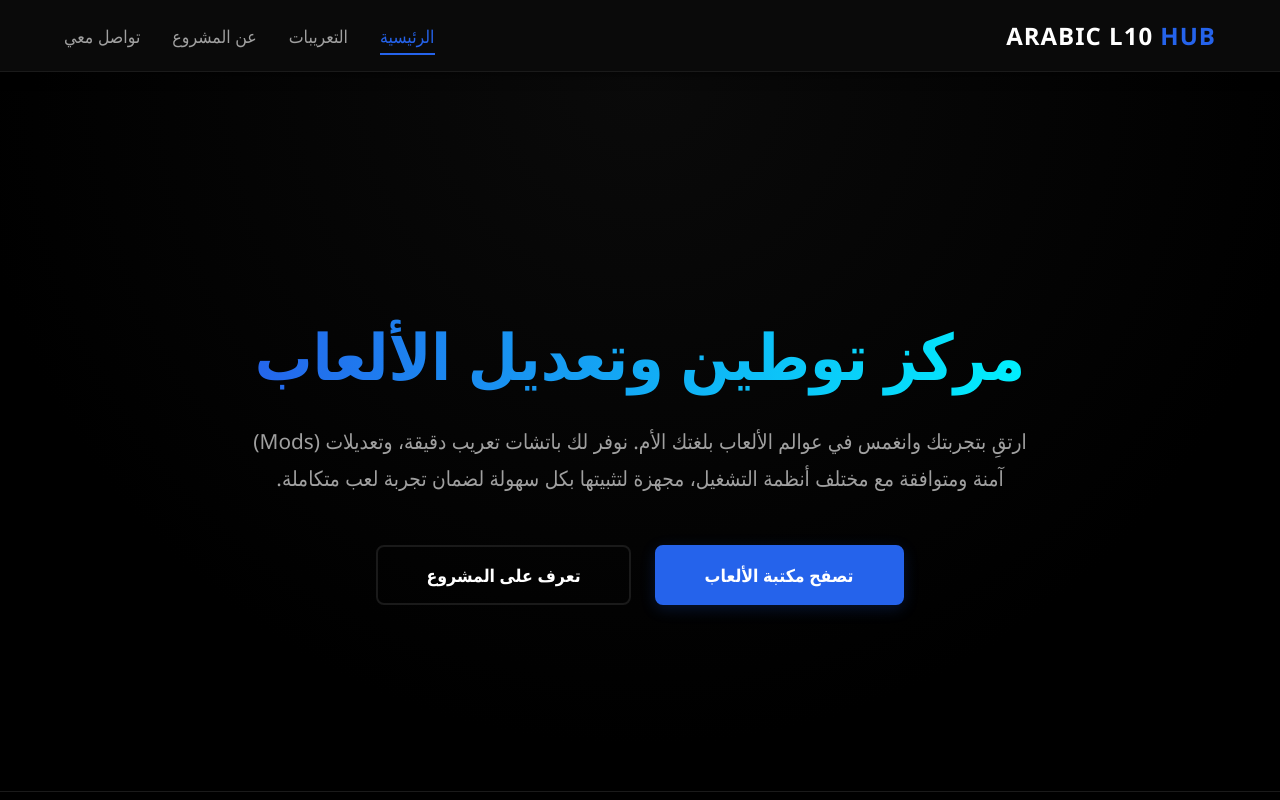
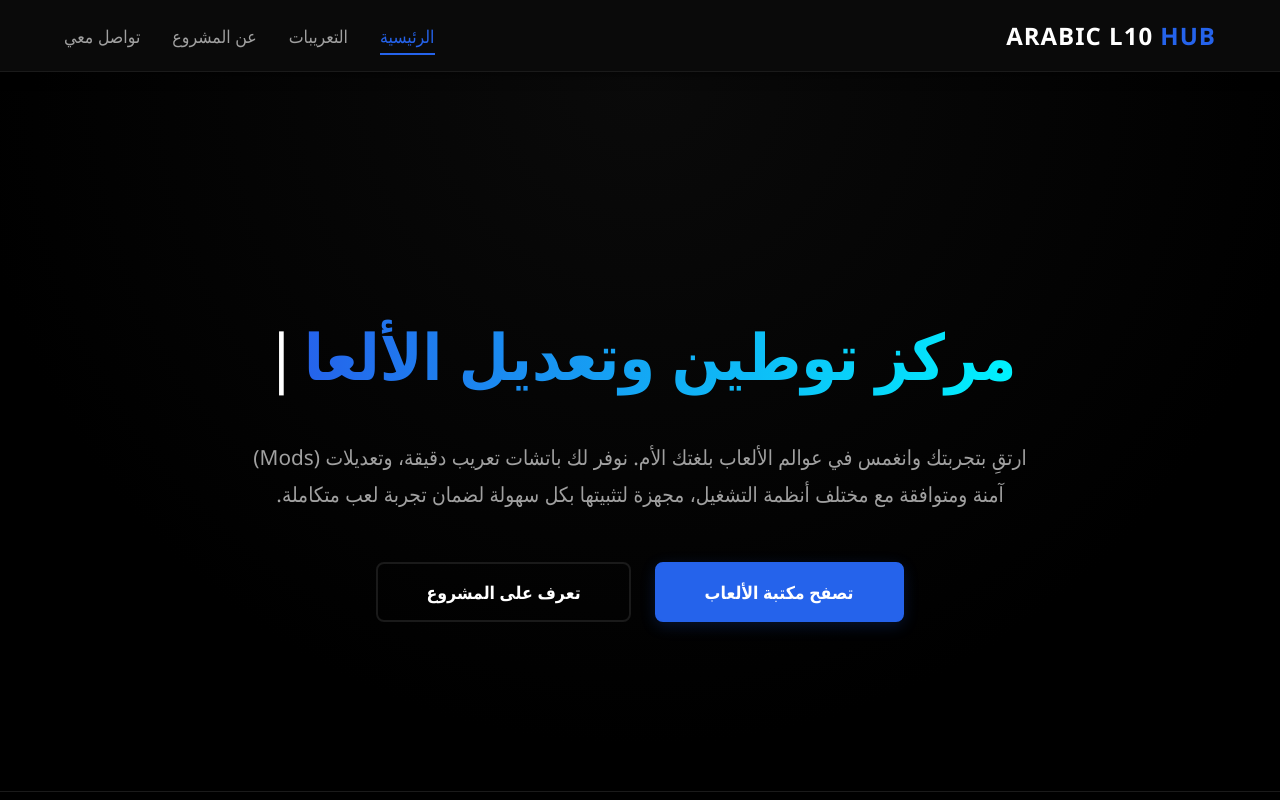
Before and after one commit to AliAl-ojeely/Arabic-L10-Hub, a React (Vite) app: page /#/ in a window 1280 px wide. Shown: the top 800 px of the page. Built offline with nearby package versions, Linux system fonts and the light colour scheme.

Commit message:
add hook file for the rotate text in home page

```diff
--- /dev/null
+++ b/src/hooks/useTypingRotate.js
@@ -0,0 +1,41 @@
+import { useState, useEffect } from 'react';
+
+export const useTypingRotate = (words, typingSpeed = 80, deletingSpeed = 50, pauseDuration = 1800) => {
+    const [text, setText] = useState('');
+    const [isDeleting, setIsDeleting] = useState(false);
+    const [loopNum, setLoopNum] = useState(0);
+
+    useEffect(() => {
+        const currentWordIndex = loopNum % words.length;
+        const fullWord = words[currentWordIndex];
+
+        let speed = isDeleting ? deletingSpeed : typingSpeed;
+
+        // إذا اكتملت الكلمة، ننتظر قليلاً قبل بدء الحذف
+        if (!isDeleting && text === fullWord) {
+            speed = pauseDuration;
+        }
+
+        const timeout = setTimeout(() => {
+            if (isDeleting) {
+                // عملية الحذف
+                setText(fullWord.substring(0, text.length - 1));
+            } else {
+                // عملية الكتابة
+                setText(fullWord.substring(0, text.length + 1));
+            }
+
+            // تبديل الحالة بين الكتابة والحذف
+            if (!isDeleting && text === fullWord) {
+                setIsDeleting(true);
+            } else if (isDeleting && text === '') {
+                setIsDeleting(false);
+                setLoopNum(loopNum + 1);
+            }
+        }, speed);
+
+        return () => clearTimeout(timeout);
+    }, [text, isDeleting, loopNum, words, typingSpeed, deletingSpeed, pauseDuration]);
+
+    return text;
+};
--- a/src/pages/Home/Home.jsx
+++ b/src/pages/Home/Home.jsx
@@ -1,6 +1,7 @@
 import { useState, useEffect } from 'react';
 import { Link } from 'react-router-dom';
 import { fetchTranslationsData } from '../../services/dataLoader';
+import { useTypingRotate } from '../../hooks/useTypingRotate'; // استدعاء التأثير الحركي
 import styles from './Home.module.css';
 
 // مصفوفة تعليقات Reddit الحقيقية المأخوذة من مجتمع اللاعبين
@@ -14,6 +15,17 @@ const redditReviews = [
 const Home = () => {
     const [latestGames, setLatestGames] = useState([]);
     const [currentReview, setCurrentReview] = useState(0);
+
+    // العبارات المتحركة للعنوان الرئيسي
+    const typingWords = [
+        'مركز توطين وتعديل الألعاب',
+        'مكتبة شاملة لتعريبات الألعاب',
+        'أحدث الباتشات والتعديلات الحصرية',
+        'منصتك الأولى للألعاب المعربة'
+    ];
+
+    // تشغيل الـ Hook بسرعة 80 للكتابة، 50 للحذف، و2000 مللي ثانية للتوقف
+    const typedText = useTypingRotate(typingWords, 80, 50, 2000);
 
     // جلب أحدث الألعاب
     useEffect(() => {
@@ -42,8 +54,10 @@ const Home = () => {
             {/* القسم الأول: Hero Section */}
             <section className={styles.heroSection}>
                 <div className={styles.heroContent}>
+                    {/* العنوان المتحرك الجديد */}
                     <h1 className={styles.title}>
-                        مركز <span>توطين وتعديل الألعاب</span>
+                        <span className={styles.typingText}>{typedText}</span>
+                        <span className={styles.cursor}>|</span>
                     </h1>
                     <p className={styles.subtitle}>
                         ارتقِ بتجربتك وانغمس في عوالم الألعاب بلغتك الأم. نوفر لك باتشات تعريب دقيقة، وتعديلات (Mods) آمنة ومتوافقة مع مختلف أنظمة التشغيل، مجهزة لتثبيتها بكل سهولة لضمان تجربة لعب متكاملة.
@@ -140,14 +154,12 @@ const Home = () => {
                 <div className={styles.carouselWrapper}>
                     <div
                         className={styles.carouselTrack}
-                        /* المعادلة الرياضية لدفع العناصر يميناً في بيئة الـ RTL */
                         style={{ transform: `translateX(${currentReview * 100}%)` }}
                     >
                         {redditReviews.map((review) => (
                             <div key={review.id} className={styles.reviewSlide}>
                                 <div className={styles.reviewCard}>
                                     <div className={styles.redditUser}>
-                                        {/* أيقونة مشابهة لـ Reddit */}
                                         <svg viewBox="0 0 24 24" fill="currentColor" width="24" height="24">
                                             <path d="M12 22C6.477 22 2 17.523 2 12S6.477 2 12 2s10 4.477 10 10-4.477 10-10 10zm-2.5-11.5c-.828 0-1.5.672-1.5 1.5s.672 1.5 1.5 1.5 1.5-.672 1.5-1.5-.672-1.5-1.5-1.5zm5 0c-.828 0-1.5.672-1.5 1.5s.672 1.5 1.5 1.5 1.5-.672 1.5-1.5-.672-1.5-1.5-1.5zm-2.5 5c-1.933 0-3.5-1.119-3.5-2.5h7c0 1.381-1.567 2.5-3.5 2.5z" />
                                         </svg>
@@ -159,7 +171,6 @@ const Home = () => {
                         ))}
                     </div>
 
-                    {/* النقاط السفلية لمعرفة مكان التعليق الحالي */}
                     <div className={styles.carouselDots}>
                         {redditReviews.map((_, index) => (
                             <button
--- a/src/pages/Home/Home.module.css
+++ b/src/pages/Home/Home.module.css
@@ -30,14 +30,48 @@ body {
     max-width: 800px;
 }
 
+/* تنسيقات العنوان لمنع الاهتزاز */
 .title {
     font-size: 4rem;
     margin-bottom: 1.5rem;
+    font-weight: 800;
+    min-height: 120px;
+    /* يحفظ مساحة العنوان حتى وهو فارغ */
+    display: flex;
+    justify-content: center;
+    align-items: center;
+    direction: rtl;
+    /* لضمان مكان المؤشر */
+}
+
+/* النص المتحرك الملون */
+.typingText {
     background: linear-gradient(90deg, var(--accent-color) 0%, #00f2fe 100%);
     background-clip: text;
     -webkit-background-clip: text;
     -webkit-text-fill-color: transparent;
-    font-weight: 800;
+    display: inline-block;
+}
+
+/* مؤشر الكتابة */
+.cursor {
+    color: var(--text-primary, #ffffff);
+    font-size: 4rem;
+    font-weight: 300;
+    margin-right: 5px;
+    animation: blink 1s step-end infinite;
+}
+
+@keyframes blink {
+
+    0%,
+    100% {
+        opacity: 1;
+    }
+
+    50% {
+        opacity: 0;
+    }
 }
 
 .subtitle {
@@ -231,27 +265,6 @@ body {
     font-size: 1.2rem;
 }
 
-
-@media (max-width: 768px) {
-    .title {
-        font-size: 2.8rem;
-    }
-
-    .actions {
-        flex-direction: column;
-    }
-
-    .primaryButton,
-    .secondaryButton {
-        width: 100%;
-        text-align: center;
-    }
-
-    .section {
-        padding: 4rem 1.5rem;
-    }
-}
-
 /* ========================================= */
 /* === Reddit Comments === */
 /* ========================================= */
@@ -323,6 +336,28 @@ body {
     transform: scale(1.2);
 }
 
-.title span {
-    color: var(--accent-color);
+@media (max-width: 768px) {
+    .title {
+        font-size: 2.5rem;
+        min-height: 90px;
+        /* لتقليل المساحة الفارغة في شاشات الجوال */
+    }
+
+    .cursor {
+        font-size: 2.5rem;
+    }
+
+    .actions {
+        flex-direction: column;
+    }
+
+    .primaryButton,
+    .secondaryButton {
+        width: 100%;
+        text-align: center;
+    }
+
+    .section {
+        padding: 4rem 1.5rem;
+    }
 }
```
